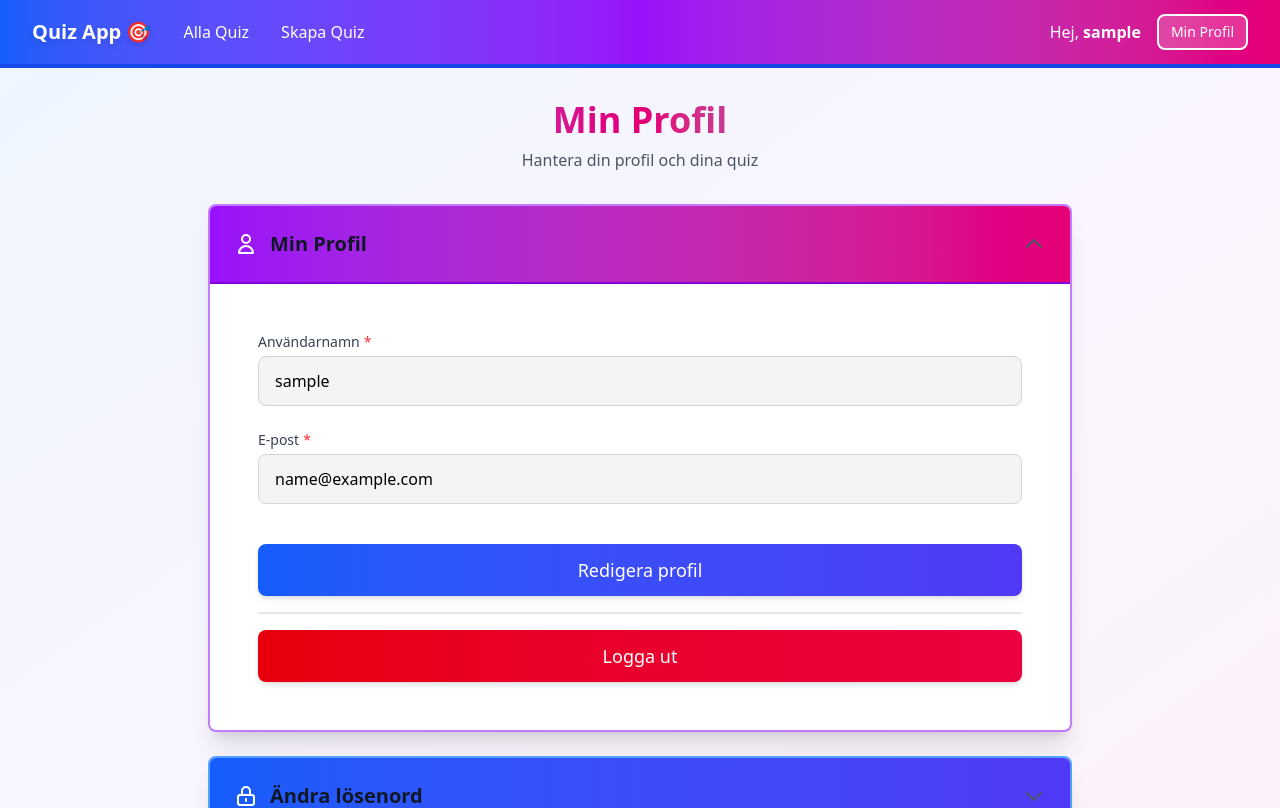
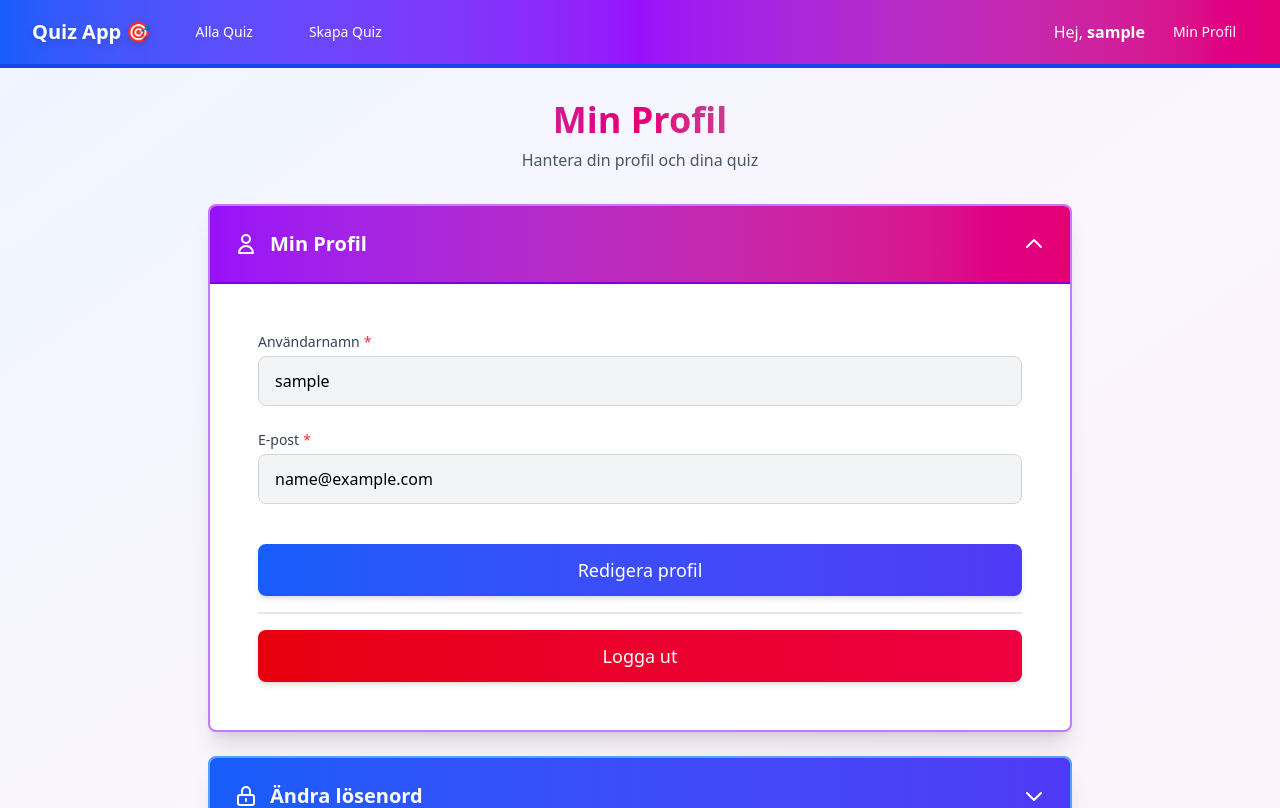
Before and after one commit to thallberg/fullstack-quiz, a Next.js app in the folder frontend/: page /profile in a window 1280 px wide. Shown: the top 808 px of the page. Built offline with nearby package versions, Linux system fonts and the light colour scheme; no server answers; sample sign-in values are in the browser's storage.

Commit message:
added link variant in button. navbar use link button

```diff
--- a/frontend/components/NavigationMenu.tsx
+++ b/frontend/components/NavigationMenu.tsx
@@ -17,17 +17,15 @@ export function NavigationMenu() {
             </Link>
             {isAuthenticated && (
               <>
-                <Link
-                  href="/"
-                  className="text-white hover:text-yellow-200 transition-colors font-medium"
-                >
-                  Alla Quiz
+                <Link href="/">
+                  <Button variant="link" size="sm">
+                    Alla Quiz
+                  </Button>
                 </Link>
-                <Link
-                  href="/create"
-                  className="text-white hover:text-yellow-200 transition-colors font-medium"
-                >
-                  Skapa Quiz
+                <Link href="/create">
+                  <Button variant="link" size="sm">
+                    Skapa Quiz
+                  </Button>
                 </Link>
               </>
             )}
@@ -40,7 +38,7 @@ export function NavigationMenu() {
                   Hej, <span className="font-bold text-white">{user?.username}</span>
                 </span>
                 <Link href="/profile">
-                  <Button variant="outline" size="sm" className="bg-white/20 border-white text-white hover:bg-white/30">
+                  <Button variant="link" size="sm">
                     Min Profil
                   </Button>
                 </Link>
--- a/frontend/components/ui/Button.tsx
+++ b/frontend/components/ui/Button.tsx
@@ -3,7 +3,7 @@ import { cva, type VariantProps } from 'class-variance-authority';
 import { cn } from '@/lib/utils';
 
 const buttonVariants = cva(
-  'font-medium rounded-lg transition-colors focus:outline-none focus:ring-2 focus:ring-offset-2 disabled:opacity-50 disabled:cursor-not-allowed',
+  'font-medium rounded-lg transition-colors focus:outline-none focus:ring-2 focus:ring-offset-2 disabled:opacity-50 disabled:cursor-not-allowed cursor-pointer',
   {
     variants: {
       variant: {
@@ -11,6 +11,7 @@ const buttonVariants = cva(
         secondary: 'bg-gradient-to-r from-purple-600 to-pink-600 text-white hover:from-purple-700 hover:to-pink-700 focus:ring-purple-500 shadow-md',
         danger: 'bg-gradient-to-r from-red-600 to-rose-600 text-white hover:from-red-700 hover:to-rose-700 focus:ring-red-500 shadow-md',
         outline: 'border-2 border-blue-400 text-blue-700 hover:bg-blue-50 focus:ring-blue-500 bg-white',
+        link: 'bg-transparent text-white hover:text-yellow-200 focus:ring-0 focus:ring-offset-0 focus:outline-none shadow-none',
       },
       size: {
         sm: 'px-3 py-1.5 text-sm',
--- a/frontend/components/ui/Collapsible.tsx
+++ b/frontend/components/ui/Collapsible.tsx
@@ -35,11 +35,11 @@ export function Collapsible({
         <div className="flex items-center justify-between">
           <div className="flex items-center gap-3">
             {icon && <div className="shrink-0">{icon}</div>}
-            <h3 className="text-xl font-bold text-gray-900">{title}</h3>
+            <h3 className="text-xl font-bold text-white">{title}</h3>
           </div>
           <svg
             className={cn(
-              'h-6 w-6 text-gray-600 transition-transform duration-200',
+              'h-6 w-6 text-white transition-transform duration-200',
               isOpen && 'rotate-180'
             )}
             fill="none"
```
Also changed, not shown: 2 other files (tests, documents, lock files or other folders).
